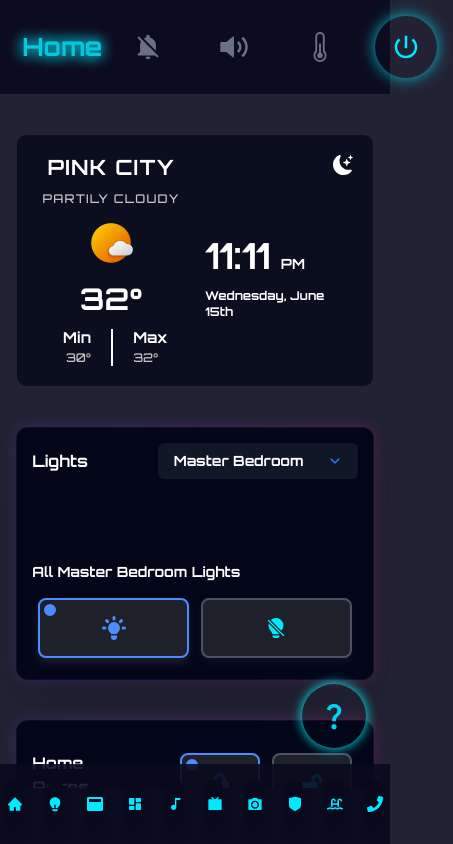
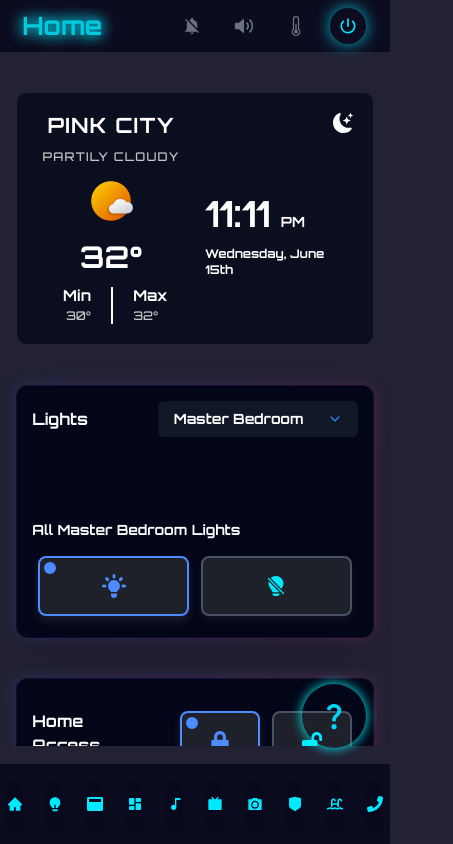
Before and after one commit to luckyboy2790/smart-home-ui-complete, a React (Vite) app: page / in a window 390 px wide. Shown: the whole page, 453 px wide, since content can reach past the window. Built offline with nearby package versions, Linux system fonts and the light colour scheme.

Commit message:
fixed header icons responsive

```diff
--- a/src/components/header/index.tsx
+++ b/src/components/header/index.tsx
@@ -38,63 +38,58 @@ Header.Icons = function HeaderIcons() {
   const [tvOn, setTvOn] = useState(true);
 
   return (
-    <div className="flex justify-center gap-6 lg:gap-8 p-4">
+    <div className="flex justify-center gap-4 sm:gap-6 lg:gap-8 p-2 sm:p-3 lg:p-4">
       {/* Alarm Toggle */}
       <button
-        className={`p-4 rounded-full transition-all duration-300 transform hover:scale-110 ${alarmStatus ? "shadow-neon animate-neon-glow" : "hover:shadow-neon-soft"
-          }`}
+        className={`p-2 sm:p-3 rounded-full transition-all duration-300 transform hover:scale-105 ${alarmStatus ? "shadow-neon animate-neon-glow" : "hover:shadow-neon-soft"}`}
         onClick={() => setAlarmStatus(!alarmStatus)}
         aria-label="Toggle Alarm"
       >
         {alarmStatus ? (
-          <IoMdNotifications className="text-3xl text-neon animate-neon-glow-pulse" />
+          <IoMdNotifications className="text-xl sm:text-2xl lg:text-3xl text-neon animate-neon-glow-pulse" />
         ) : (
-          <IoMdNotificationsOff className="text-3xl text-gray-500" />
+          <IoMdNotificationsOff className="text-xl sm:text-2xl lg:text-3xl text-gray-500" />
         )}
       </button>
 
       {/* Mute Toggle */}
       <button
-        className={`p-4 rounded-full transition-all duration-300 transform hover:scale-110 ${mute ? "shadow-neon animate-neon-glow" : "hover:shadow-neon-soft"
-          }`}
+        className={`p-2 sm:p-3 rounded-full transition-all duration-300 transform hover:scale-105 ${mute ? "shadow-neon animate-neon-glow" : "hover:shadow-neon-soft"}`}
         onClick={() => setMute(!mute)}
         aria-label="Toggle Mute"
       >
         {mute ? (
-          <RiVolumeMuteFill className="text-3xl text-neon animate-neon-glow-pulse" />
+          <RiVolumeMuteFill className="text-xl sm:text-2xl lg:text-3xl text-neon animate-neon-glow-pulse" />
         ) : (
-          <RiVolumeUpFill className="text-3xl text-gray-500" />
+          <RiVolumeUpFill className="text-xl sm:text-2xl lg:text-3xl text-gray-500" />
         )}
       </button>
 
-      {/* Temperature Display (AC Toggle) */}
+      {/* AC Toggle */}
       <button
-        className={`p-4 rounded-full transition-all duration-300 transform hover:scale-110 ${acOn ? "shadow-neon animate-neon-glow" : "hover:shadow-neon-soft"
-          }`}
+        className={`p-2 sm:p-3 rounded-full transition-all duration-300 transform hover:scale-105 ${acOn ? "shadow-neon animate-neon-glow" : "hover:shadow-neon-soft"}`}
         onClick={() => setAcOn(!acOn)}
         aria-label="Toggle AC"
       >
         {acOn ? (
-          <MdOutlineAcUnit className="text-3xl text-neon animate-neon-glow-pulse" />
+          <MdOutlineAcUnit className="text-xl sm:text-2xl lg:text-3xl text-neon animate-neon-glow-pulse" />
         ) : (
-          <BsThermometerHalf className="text-3xl text-gray-500" />
+          <BsThermometerHalf className="text-xl sm:text-2xl lg:text-3xl text-gray-500" />
         )}
       </button>
 
       {/* TV Toggle */}
       <button
-        className={`p-4 rounded-full transition-all duration-300 transform hover:scale-110 ${tvOn ? "shadow-neon animate-neon-glow" : "hover:shadow-neon-soft"
-          }`}
+        className={`p-2 sm:p-3 rounded-full transition-all duration-300 transform hover:scale-105 ${tvOn ? "shadow-neon animate-neon-glow" : "hover:shadow-neon-soft"}`}
         onClick={() => setTvOn(!tvOn)}
         aria-label="Toggle TV Power"
       >
         <MdPowerSettingsNew
-          className={`text-3xl ${tvOn ? "text-neon animate-neon-glow-pulse" : "text-gray-500"
-            }`}
+          className={`text-xl sm:text-2xl lg:text-3xl ${tvOn ? "text-neon animate-neon-glow-pulse" : "text-gray-500"}`}
         />
       </button>
     </div>
   );
-}
+};
 
 export default Header;
```
